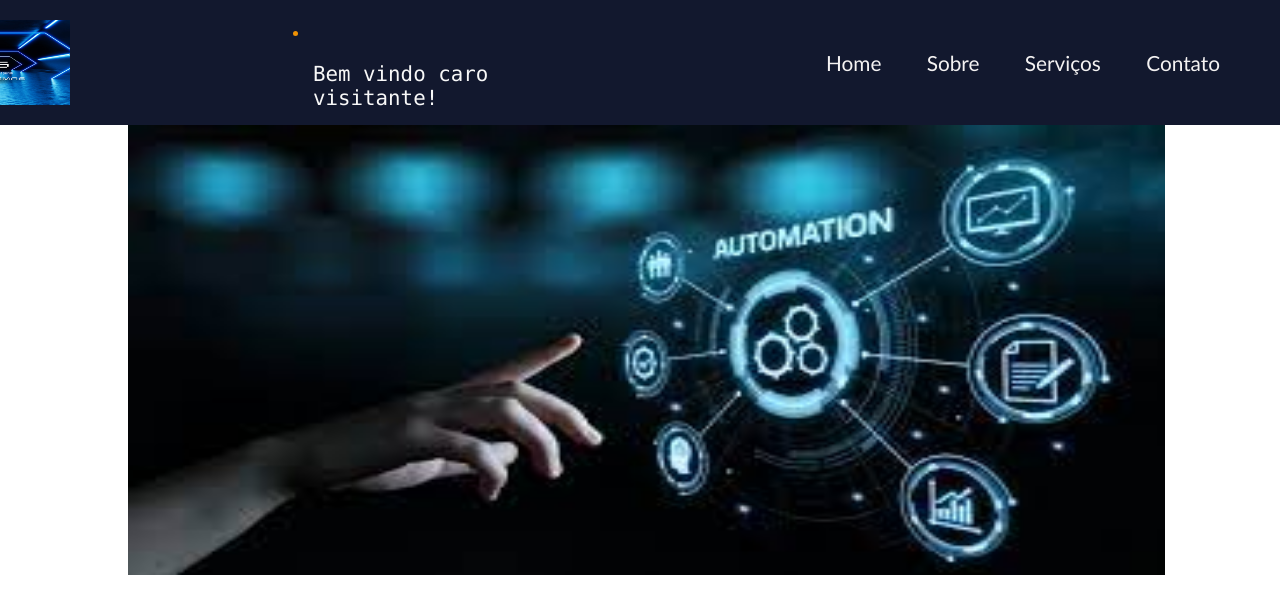
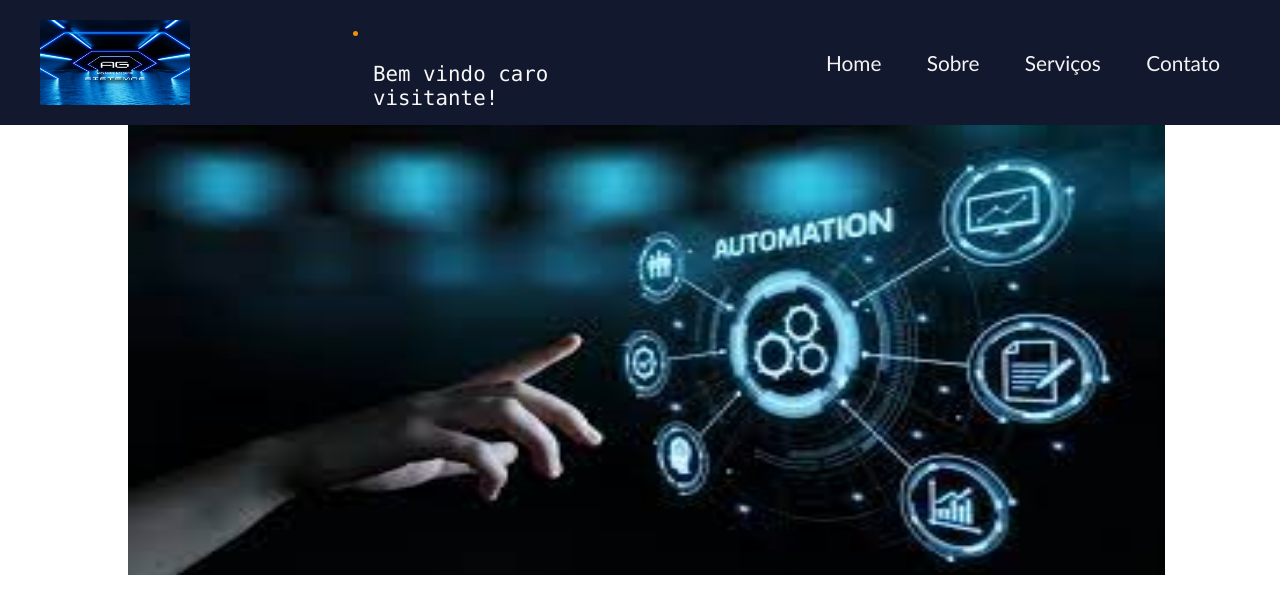
Before and after one commit to Alex-Gasparini/Alex-Gasparini.github.io, a plain HTML site: page index.html in a window 1280 px wide. Drawn offline with Linux system fonts and the light colour scheme.

Commit message:
Update styles.css

```diff
--- a/styles.css
+++ b/styles.css
@@ -22,7 +22,7 @@ body {
 .logo {
     width: 150px;
     height: 85px;
-    margin-left: -10%;
+    margin-left: 0%;
 }
 
 .nav-links {
```
